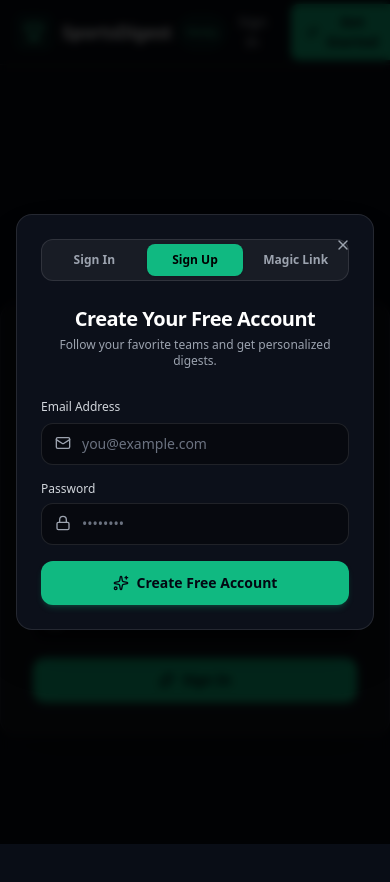
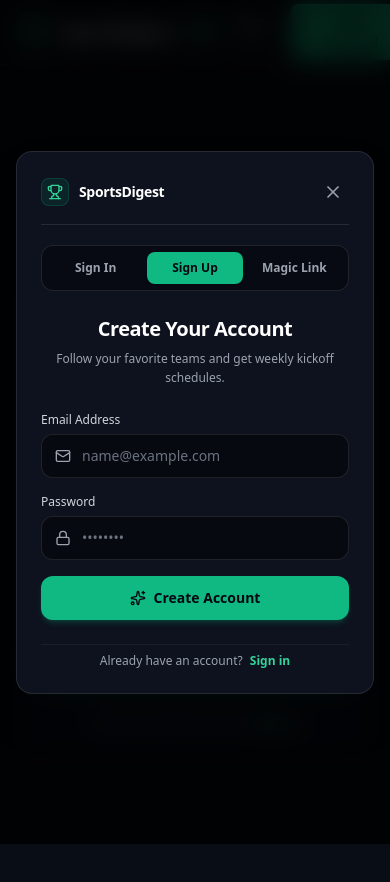
Before and after one commit to RobertAidenSchofield/SportsWeb, a Next.js app: page /sign-in in a window 390 px wide. Both pictures are taken after a click on the button "Get Started". Shown: the top 882 px of the page. Built offline with nearby package versions, Linux system fonts and the light colour scheme; no server answers.

Commit message:
fix: resolve auth modal close button overlap, improve spacing, and refine responsive card layout

```diff
--- a/app/sign-in/page.tsx
+++ b/app/sign-in/page.tsx
@@ -9,9 +9,9 @@ export const metadata = {
 
 export default function SignInPage() {
   return (
-    <div className="min-h-screen flex flex-col justify-center py-12 sm:px-6 lg:px-8 bg-[#090d16]">
+    <div className="min-h-screen flex flex-col justify-center py-12 px-4 sm:px-6 lg:px-8 bg-[#090d16]">
       <div className="sm:mx-auto sm:w-full sm:max-w-md text-center mb-6">
-        <Link href="/" className="inline-flex items-center gap-2 group">
+        <Link href="/" className="inline-flex items-center gap-2.5 group">
           <div className="flex h-10 w-10 items-center justify-center rounded-xl bg-emerald-500/10 text-emerald-400 border border-emerald-500/20 group-hover:border-emerald-500/40 transition-colors">
             <Trophy className="h-6 w-6" />
           </div>
@@ -22,7 +22,7 @@ export default function SignInPage() {
       </div>
 
       <div className="sm:mx-auto sm:w-full sm:max-w-md">
-        <div className="rounded-2xl border border-white/10 bg-white/[0.03] p-8 shadow-2xl backdrop-blur-sm">
+        <div className="rounded-2xl border border-white/10 bg-[#0d121e] p-6 sm:p-8 shadow-2xl backdrop-blur-md">
           <AuthForm initialMode="signin" redirectTo="/dashboard" />
         </div>
       </div>
--- a/app/sign-up/page.tsx
+++ b/app/sign-up/page.tsx
@@ -9,9 +9,9 @@ export const metadata = {
 
 export default function SignUpPage() {
   return (
-    <div className="min-h-screen flex flex-col justify-center py-12 sm:px-6 lg:px-8 bg-[#090d16]">
+    <div className="min-h-screen flex flex-col justify-center py-12 px-4 sm:px-6 lg:px-8 bg-[#090d16]">
       <div className="sm:mx-auto sm:w-full sm:max-w-md text-center mb-6">
-        <Link href="/" className="inline-flex items-center gap-2 group">
+        <Link href="/" className="inline-flex items-center gap-2.5 group">
           <div className="flex h-10 w-10 items-center justify-center rounded-xl bg-emerald-500/10 text-emerald-400 border border-emerald-500/20 group-hover:border-emerald-500/40 transition-colors">
             <Trophy className="h-6 w-6" />
           </div>
@@ -22,7 +22,7 @@ export default function SignUpPage() {
       </div>
 
       <div className="sm:mx-auto sm:w-full sm:max-w-md">
-        <div className="rounded-2xl border border-white/10 bg-white/[0.03] p-8 shadow-2xl backdrop-blur-sm">
+        <div className="rounded-2xl border border-white/10 bg-[#0d121e] p-6 sm:p-8 shadow-2xl backdrop-blur-md">
           <AuthForm initialMode="signup" redirectTo="/dashboard" />
         </div>
       </div>
--- a/components/AuthForm.tsx
+++ b/components/AuthForm.tsx
@@ -44,7 +44,7 @@ export function AuthForm({
         });
 
         if (error) throw error;
-        setSuccessMsg('Check your inbox! We sent you a magic login link.');
+        setSuccessMsg('Check your inbox! We sent you a secure magic login link.');
       } else if (mode === 'signup') {
         const { error, data } = await supabase.auth.signUp({
           email,
@@ -58,10 +58,9 @@ export function AuthForm({
 
         if (error) throw error;
 
-        // If email confirmation is required:
         if (data?.user && !data.session) {
           setSuccessMsg(
-            'Account created! Please check your email to verify your account.'
+            'Account created! Please check your email inbox to verify your account.'
           );
         } else {
           router.push(redirectTo);
@@ -83,16 +82,16 @@ export function AuthForm({
       }
     } catch (err: any) {
       console.error('Auth error:', err);
-      setErrorMsg(err?.message || 'Authentication failed. Please try again.');
+      setErrorMsg(err?.message || 'Authentication failed. Please check your credentials.');
     } finally {
       setLoading(false);
     }
   };
 
   return (
-    <div className="w-full max-w-md mx-auto space-y-6">
+    <div className="w-full space-y-6">
       {/* Mode Switcher Tabs */}
-      <div className="grid grid-cols-3 gap-1 bg-white/5 p-1 rounded-xl border border-white/10 text-xs font-semibold">
+      <div className="grid grid-cols-3 gap-1 bg-black/40 p-1.5 rounded-xl border border-white/10 text-xs font-semibold">
         <button
           type="button"
           onClick={() => {
@@ -100,10 +99,10 @@ export function AuthForm({
             setErrorMsg(null);
             setSuccessMsg(null);
           }}
-          className={`py-2 rounded-lg transition-all ${
+          className={`py-2 px-1 rounded-lg transition-all text-center ${
             mode === 'signin'
-              ? 'bg-emerald-500 text-black shadow font-bold'
-              : 'text-gray-400 hover:text-white'
+              ? 'bg-emerald-500 text-gray-950 font-bold shadow-sm'
+              : 'text-gray-400 hover:text-white hover:bg-white/5'
           }`}
         >
           Sign In
@@ -115,10 +114,10 @@ export function AuthForm({
             setErrorMsg(null);
             setSuccessMsg(null);
           }}
-          className={`py-2 rounded-lg transition-all ${
+          className={`py-2 px-1 rounded-lg transition-all text-center ${
             mode === 'signup'
-              ? 'bg-emerald-500 text-black shadow font-bold'
-              : 'text-gray-400 hover:text-white'
+              ? 'bg-emerald-500 text-gray-950 font-bold shadow-sm'
+              : 'text-gray-400 hover:text-white hover:bg-white/5'
           }`}
         >
           Sign Up
@@ -130,78 +129,82 @@ export function AuthForm({
             setErrorMsg(null);
             setSuccessMsg(null);
           }}
-          className={`py-2 rounded-lg transition-all ${
+          className={`py-2 px-1 rounded-lg transition-all text-center ${
             mode === 'magiclink'
-              ? 'bg-emerald-500 text-black shadow font-bold'
-              : 'text-gray-400 hover:text-white'
+              ? 'bg-emerald-500 text-gray-950 font-bold shadow-sm'
+              : 'text-gray-400 hover:text-white hover:bg-white/5'
           }`}
         >
           Magic Link
         </button>
       </div>
 
-      {/* Header Info */}
-      <div className="text-center space-y-1">
-        <h2 className="text-xl font-bold text-white tracking-tight">
+      {/* Title & Description */}
+      <div className="text-center space-y-1.5">
+        <h2 className="text-xl sm:text-2xl font-bold text-white tracking-tight">
           {mode === 'signin' && 'Welcome Back'}
-          {mode === 'signup' && 'Create Your Free Account'}
-          {mode === 'magiclink' && 'Sign In with Magic Link'}
+          {mode === 'signup' && 'Create Your Account'}
+          {mode === 'magiclink' && 'Sign In Passwordless'}
         </h2>
-        <p className="text-xs text-gray-400">
-          {mode === 'signin' && 'Enter your email and password to access your dashboard.'}
-          {mode === 'signup' && 'Follow your favorite teams and get personalized digests.'}
-          {mode === 'magiclink' && 'No password needed. We will email you a secure login link.'}
+        <p className="text-xs text-gray-400 max-w-xs mx-auto leading-relaxed">
+          {mode === 'signin' && 'Enter your credentials to manage your followed teams and schedule.'}
+          {mode === 'signup' && 'Follow your favorite teams and get weekly kickoff schedules.'}
+          {mode === 'magiclink' && 'We will send a one-click login link straight to your inbox.'}
         </p>
       </div>
 
       {/* Status Alerts */}
       {errorMsg && (
-        <div className="flex items-center gap-2 p-3 rounded-xl bg-red-500/10 border border-red-500/20 text-red-300 text-xs">
-          <AlertCircle className="h-4 w-4 shrink-0" />
-          <span>{errorMsg}</span>
+        <div className="flex items-start gap-2.5 p-3.5 rounded-xl bg-red-500/10 border border-red-500/30 text-red-300 text-xs">
+          <AlertCircle className="h-4 w-4 shrink-0 mt-0.5 text-red-400" />
+          <span className="leading-relaxed">{errorMsg}</span>
         </div>
       )}
 
       {successMsg && (
-        <div className="flex items-center gap-2 p-3 rounded-xl bg-emerald-500/10 border border-emerald-500/20 text-emerald-300 text-xs">
-          <CheckCircle2 className="h-4 w-4 shrink-0" />
-          <span>{successMsg}</span>
+        <div className="flex items-start gap-2.5 p-3.5 rounded-xl bg-emerald-500/10 border border-emerald-500/30 text-emerald-300 text-xs">
+          <CheckCircle2 className="h-4 w-4 shrink-0 mt-0.5 text-emerald-400" />
+          <span className="leading-relaxed">{successMsg}</span>
         </div>
       )}
 
-      {/* Form */}
+      {/* Form Fields */}
       <form onSubmit={handleAuth} className="space-y-4">
-        <div className="space-y-1.5">
-          <label className="text-xs font-medium text-gray-300">Email Address</label>
+        <div>
+          <label className="text-xs font-medium text-gray-300 block mb-1.5">
+            Email Address
+          </label>
           <div className="relative">
-            <Mail className="absolute left-3.5 top-3 h-4 w-4 text-gray-400" />
+            <Mail className="absolute left-3.5 top-3.5 h-4 w-4 text-gray-400 pointer-events-none" />
             <input
               type="email"
               required
               value={email}
               onChange={(e) => setEmail(e.target.value)}
-              placeholder="you@example.com"
-              className="w-full bg-black/40 border border-white/10 rounded-xl pl-10 pr-4 py-2.5 text-sm text-white placeholder-gray-500 focus:outline-none focus:border-emerald-500/50 transition-colors"
+              placeholder="name@example.com"
+              className="h-11 w-full bg-black/50 border border-white/10 rounded-xl pl-10 pr-3.5 text-sm text-white placeholder-gray-500 focus:outline-none focus:border-emerald-500/60 focus:ring-1 focus:ring-emerald-500/30 transition-all"
             />
           </div>
         </div>
 
         {mode !== 'magiclink' && (
-          <div className="space-y-1.5">
-            <div className="flex items-center justify-between">
-              <label className="text-xs font-medium text-gray-300">Password</label>
+          <div>
+            <div className="flex items-center justify-between mb-1.5">
+              <label className="text-xs font-medium text-gray-300">
+                Password
+              </label>
               {mode === 'signin' && (
                 <button
                   type="button"
                   onClick={() => setMode('magiclink')}
                   className="text-[11px] text-emerald-400 hover:text-emerald-300 transition-colors"
                 >
-                  Forgot password? Use Magic Link
+                  Forgot? Use Magic Link
                 </button>
               )}
             </div>
             <div className="relative">
-              <Lock className="absolute left-3.5 top-3 h-4 w-4 text-gray-400" />
+              <Lock className="absolute left-3.5 top-3.5 h-4 w-4 text-gray-400 pointer-events-none" />
               <input
                 type="password"
                 required
@@ -209,16 +212,17 @@ export function AuthForm({
                 value={password}
                 onChange={(e) => setPassword(e.target.value)}
                 placeholder="••••••••"
-                className="w-full bg-black/40 border border-white/10 rounded-xl pl-10 pr-4 py-2.5 text-sm text-white placeholder-gray-500 focus:outline-none focus:border-emerald-500/50 transition-colors"
+                className="h-11 w-full bg-black/50 border border-white/10 rounded-xl pl-10 pr-3.5 text-sm text-white placeholder-gray-500 focus:outline-none focus:border-emerald-500/60 focus:ring-1 focus:ring-emerald-500/30 transition-all"
               />
             </div>
           </div>
         )}
 
+        {/* Submit Button */}
         <button
           type="submit"
           disabled={loading}
-          className="w-full flex items-center justify-center gap-2 py-3 rounded-xl bg-emerald-500 hover:bg-emerald-400 text-gray-950 font-bold text-sm transition-all shadow-md shadow-emerald-500/20 disabled:opacity-50 disabled:cursor-not-allowed hover:scale-[1.01] active:scale-[0.99]"
+          className="h-11 w-full mt-2 flex items-center justify-center gap-2 rounded-xl bg-emerald-500 hover:bg-emerald-400 text-gray-950 font-bold text-sm transition-all shadow-md shadow-emerald-500/20 disabled:opacity-50 disabled:cursor-not-allowed hover:scale-[1.01] active:scale-[0.99]"
         >
           {loading ? (
             <>
@@ -230,13 +234,65 @@ export function AuthForm({
               <Sparkles className="h-4 w-4" />
               <span>
                 {mode === 'signin' && 'Sign In'}
-                {mode === 'signup' && 'Create Free Account'}
+                {mode === 'signup' && 'Create Account'}
                 {mode === 'magiclink' && 'Send Magic Link'}
               </span>
             </>
           )}
         </button>
       </form>
+
+      {/* Alternative Bottom Navigation */}
+      <div className="pt-2 text-center text-xs text-gray-400 border-t border-white/5">
+        {mode === 'signin' && (
+          <p>
+            Don&apos;t have an account yet?{' '}
+            <button
+              type="button"
+              onClick={() => {
+                setMode('signup');
+                setErrorMsg(null);
+                setSuccessMsg(null);
+              }}
+              className="text-emerald-400 hover:text-emerald-300 font-semibold underline-offset-2 hover:underline transition-colors ml-1"
+            >
+              Sign up
+            </button>
+          </p>
+        )}
+        {mode === 'signup' && (
+          <p>
+            Already have an account?{' '}
+            <button
+              type="button"
+              onClick={() => {
+                setMode('signin');
+                setErrorMsg(null);
+                setSuccessMsg(null);
+              }}
+              className="text-emerald-400 hover:text-emerald-300 font-semibold underline-offset-2 hover:underline transition-colors ml-1"
+            >
+              Sign in
+            </button>
+          </p>
+        )}
+        {mode === 'magiclink' && (
+          <p>
+            Prefer using a password?{' '}
+            <button
+              type="button"
+              onClick={() => {
+                setMode('signin');
+                setErrorMsg(null);
+                setSuccessMsg(null);
+              }}
+              className="text-emerald-400 hover:text-emerald-300 font-semibold underline-offset-2 hover:underline transition-colors ml-1"
+            >
+              Sign in with password
+            </button>
+          </p>
+        )}
+      </div>
     </div>
   );
 }
--- a/components/AuthModal.tsx
+++ b/components/AuthModal.tsx
@@ -1,7 +1,7 @@
 'use client';
 
 import { useEffect } from 'react';
-import { X } from 'lucide-react';
+import { X, Trophy } from 'lucide-react';
 import { AuthForm } from './AuthForm';
 
 interface AuthModalProps {
@@ -32,23 +32,38 @@ export function AuthModal({
   if (!isOpen) return null;
 
   return (
-    <div className="fixed inset-0 z-50 flex items-center justify-center p-4">
+    <div className="fixed inset-0 z-50 flex items-center justify-center p-4 sm:p-6 overflow-y-auto">
       {/* Backdrop */}
       <div
-        className="fixed inset-0 bg-black/80 backdrop-blur-sm transition-opacity"
+        className="fixed inset-0 bg-black/80 backdrop-blur-md transition-opacity"
         onClick={onClose}
+        aria-hidden="true"
       />
 
-      {/* Modal Dialog */}
-      <div className="relative w-full max-w-md rounded-2xl border border-white/10 bg-[#0c101a] p-6 shadow-2xl z-10">
-        <button
-          type="button"
-          onClick={onClose}
-          className="absolute right-4 top-4 rounded-lg p-1.5 text-gray-400 hover:bg-white/10 hover:text-white transition-colors"
-        >
-          <X className="h-4 w-4" />
-        </button>
+      {/* Modal Dialog Box */}
+      <div className="relative w-full max-w-md rounded-2xl border border-white/10 bg-[#0d121e] p-6 sm:p-7 shadow-2xl z-10 my-auto">
+        {/* Dedicated Modal Header with Brand Mark and Isolated Close Button */}
+        <div className="flex items-center justify-between pb-4 mb-5 border-b border-white/10">
+          <div className="flex items-center gap-2.5">
+            <div className="flex h-7 w-7 items-center justify-center rounded-lg bg-emerald-500/10 text-emerald-400 border border-emerald-500/20">
+              <Trophy className="h-4 w-4" />
+            </div>
+            <span className="font-bold text-sm tracking-tight text-white">
+              SportsDigest
+            </span>
+          </div>
 
+          <button
+            type="button"
+            onClick={onClose}
+            className="rounded-lg p-1.5 text-gray-400 hover:bg-white/10 hover:text-white transition-colors focus:outline-none focus:ring-2 focus:ring-emerald-500/50"
+            aria-label="Close modal"
+          >
+            <X className="h-5 w-5" />
+          </button>
+        </div>
+
+        {/* Form Content */}
         <AuthForm
           initialMode={initialMode}
           onSuccess={onClose}
```
